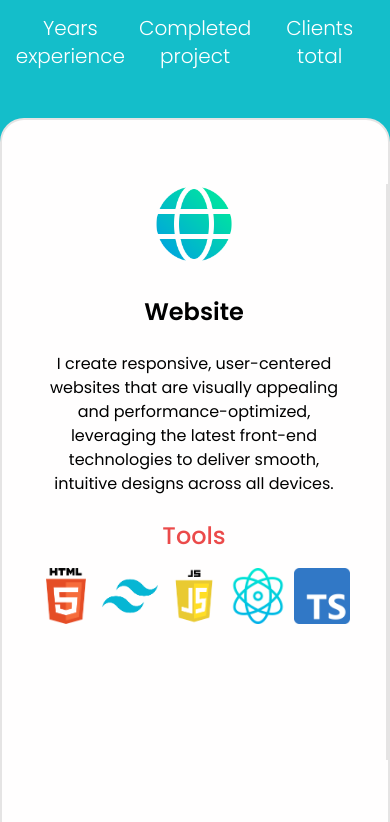
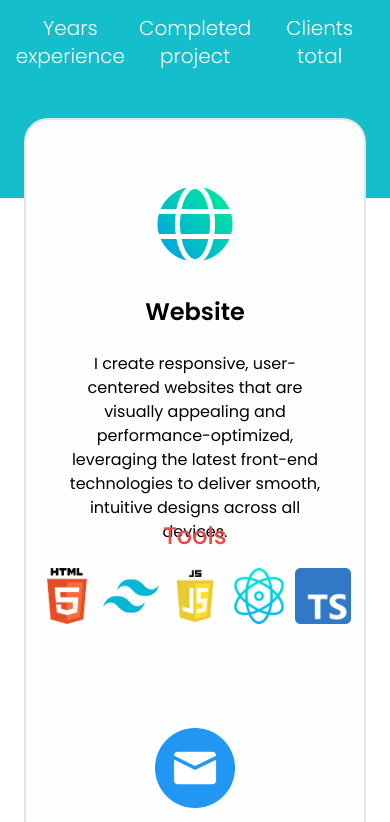
Before and after one commit to TCB2307/tcb2307.github.io, a React (Vite) app: page / in a window 390 px wide. Shown: the part 1623-2445 px from the top of the page. Built offline with nearby package versions, Linux system fonts and the light colour scheme.

Commit message:
responsive for about me vers 2

```diff
--- a/src/components/Skill.jsx
+++ b/src/components/Skill.jsx
@@ -26,7 +26,7 @@ function SkillDetail({
 
   return (
     <div
-      className={`${borderCss} border-black border-opacity-10 w-full h-[36rem] skill-sm:border-r-0 skill-sm:${borderCssSm} skill-sm:h-[30rem]`}
+      className={`${borderCss} border-black border-opacity-10 w-full h-[36rem] skill-m:border-r-0 skill-m:${borderCssSm} skill-m:h-[30rem]`}
     >
       <div className="flex justify-center mt-16">
         <img src={img} alt="logo" className="w-20" />
@@ -62,7 +62,7 @@ function SkillDetail({
 
 export default function Skill() {
   return (
-    <div className="flex justify-center relative bottom-20 skill:mx-10 skill-text:mx-4 skill-sm:mx-6">
+    <div className="flex justify-center relative bottom-20 skill:mx-10 skill-text:mx-4 skill-m:mx-6">
       <div className="bg-[#FFFEFE] max-w-[1500px] border-black rounded-3xl border-2 border-opacity-10 skill:max-w-[1300px]">
         <div className="flex items-center skill-sm:block phone:block">
           <SkillDetail
```
